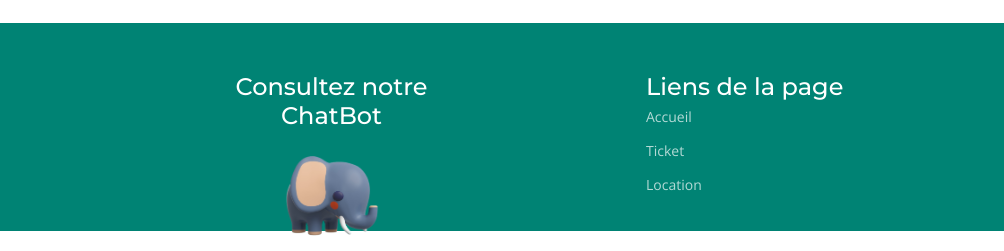
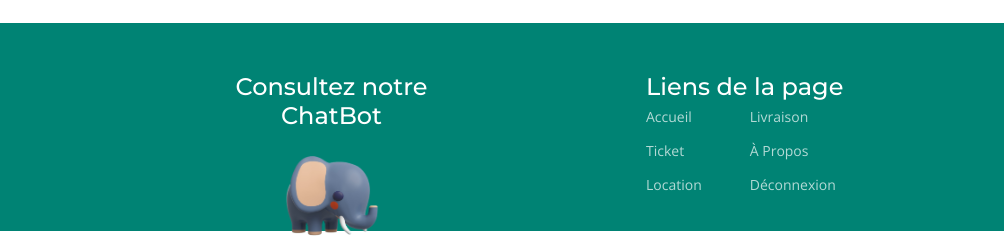
Before and after one commit to BioKobena/Hans, a plain HTML site: page choose.html in a window 1280 px wide. Shown: the part 593-844 px from the top of the page, 276-1280 px from the left. Drawn offline with nearby package versions, Linux system fonts and the light colour scheme.

Commit message:
Footer link

```diff
--- a/choose.html
+++ b/choose.html
@@ -4,37 +4,18 @@
 <head>
     <meta charset="utf-8">
     <meta content="width=device-width, initial-scale=1.0" name="viewport">
-
     <title>Hans Website</title>
     <meta content="" name="description">
     <meta content="" name="keywords">
-
-    <!-- Favicons -->
-    <!-- <link href="assets/img/favicon.png" rel="icon">
-    <link href="assets/img/apple-touch-icon.png" rel="apple-touch-icon"> -->
-
-    <!-- Google Fonts -->
     <link rel="preconnect" href="https://fonts.googleapis.com">
     <link rel="preconnect" href="https://fonts.gstatic.com" crossorigin>
     <link href="https://fonts.googleapis.com/css2?family=Open+Sans:ital,wght@0,300;0,400;0,500;0,600;0,700;1,300;1,400;1,600;1,700&family=Montserrat:ital,wght@0,300;0,400;0,500;0,600;0,700;1,300;1,400;1,500;1,600;1,700&family=Raleway:ital,wght@0,300;0,400;0,500;0,600;0,700;1,300;1,400;1,500;1,600;1,700&display=swap" rel="stylesheet">
-
-    <!-- Vendor CSS Files -->
     <link href="assets/vendor/bootstrap/css/bootstrap.min.css" rel="stylesheet">
     <link href="assets/vendor/bootstrap-icons/bootstrap-icons.css" rel="stylesheet">
     <link href="assets/vendor/aos/aos.css" rel="stylesheet">
     <link href="assets/vendor/glightbox/css/glightbox.min.css" rel="stylesheet">
     <link href="assets/vendor/swiper/swiper-bundle.min.css" rel="stylesheet">
-
-    <!-- Template Main CSS File -->
     <link href="assets/css/main.css" rel="stylesheet">
-
-    <!-- =======================================================
-    * Template Name: Impact
-    * Updated: Mar 10 2023 with Bootstrap v5.2.3
-    * Template URL: https://bootstrapmade.com/impact-bootstrap-business-website-template/
-    * Author: BootstrapMade.com
-    * License: https://bootstrapmade.com/license/
-    ======================================================== -->
   </head>
 
 <body>
@@ -133,11 +114,18 @@
 
             <div class="col-lg-3 col-4 footer-links" style="margin-left: 10rem;">
               <h4>Liens de la page</h4>
+              <div class="d-flex gap-5">
               <ul>
                 <li><a href="#">Accueil</a></li>
                 <li><a href="#">Ticket</a></li>
                 <li><a href="#">Location</a></li>
               </ul>
+              <ul>
+                <li><a href="#">Livraison</a></li>
+                <li><a href="#">À Propos</a></li>
+                <li><a href="#">Déconnexion</a></li>
+              </ul>
+            </div>
             </div>
 
           </div>
```
Also changed, not shown: buy_ticket.html (+7 -1 lines), cancel.html (+7 -1 lines), index.html (+7 -1 lines), pay.html (+7 -0 lines), program.html (+7 -0 lines), qrcode.html (+7 -1 lines), seat_choose.html (+7 -1 lines), sucess.html (+7 -1 lines).
